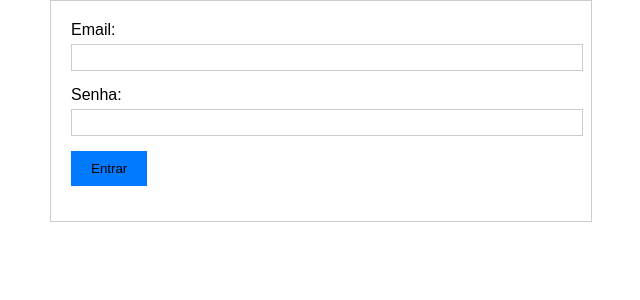
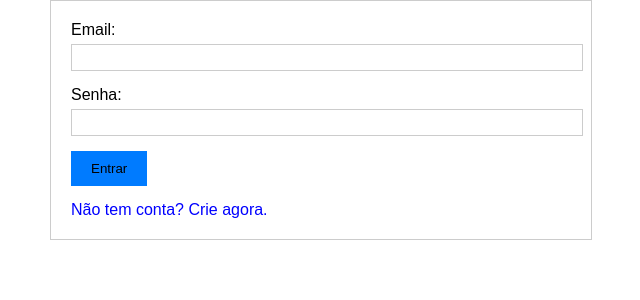
Before and after one commit to emanoelCarvalho/Delivery-app, a Vue app in the folder client/: page / in a window 1280 px wide. Shown: the top 300 px of the page, without its empty margins (319-959 px from the left). Built offline with nearby package versions, Linux system fonts and the light colour scheme.

Commit message:
:feat: Implementação do roteamento.

```diff
--- a/client/public/index.html
+++ b/client/public/index.html
@@ -5,7 +5,7 @@
     <meta http-equiv="X-UA-Compatible" content="IE=edge">
     <meta name="viewport" content="width=device-width,initial-scale=1.0">
     <link rel="icon" href="<%= BASE_URL %>favicon.ico">
-    <title><%= htmlWebpackPlugin.options.title %></title>
+    <title>ChefDigital</title>
   </head>
   <body>
     <noscript>
--- a/client/src/App.vue
+++ b/client/src/App.vue
@@ -1,18 +1,10 @@
 <template>
   <div>
-
-    <Login />
-    <main>
-      <router-view></router-view>
-    </main>
-    <!-- <Cadastro /> -->
+    <RouterView />
   </div>
 </template>
 
 <script>
-import Cadastro from './components/Cadastro.vue';
-import Login from './components/Login.vue';
-
 
 export default {
   name: 'App',
@@ -21,10 +13,11 @@ export default {
 
     };
   },
-  components: {
-    Login,
-    Cadastro,
-}
+  methods: {
+    alterRoute() {
+      this.$router.push({name: 'register'})
+    }
+  }
 }
 </script>
 
--- a/client/src/components/Login.vue
+++ b/client/src/components/Login.vue
@@ -13,7 +13,11 @@
     <div class="form-group">
       <button @click="login">Entrar</button>
     </div>
+    <div>
+      <a @click="alterRoute()">Não tem conta? Crie agora.</a>
+    </div>
   </div>
+  <RouterView />
 </template>
 
 <script>
@@ -55,6 +59,9 @@ export default {
         alert('Erro ao fazer login. Por favor, tente novamente mais tarde.');
       }
     },
+      alterRoute() {
+        this.$router.push({name: 'register'})
+      }
   },
 };
 </script>
@@ -87,4 +94,8 @@ button {
   border: none;
   background-color: #007bff;
 }
+
+a{
+  color: blue;
+}
 </style>
--- a/client/src/main.js
+++ b/client/src/main.js
@@ -1,7 +1,10 @@
 import { createApp } from 'vue'
 import App from './App.vue'
 import axios from 'axios'
+import router from './routes';
 
 axios.defaults.baseURL = "http://localhost:3000";
 
-createApp(App).mount('#app')
+const app = createApp(App)
+app.use(router)
+app.mount('#app')
--- /dev/null
+++ b/client/src/routes/index.js
@@ -0,0 +1,19 @@
+import { createRouter, createWebHistory } from 'vue-router';
+
+const router = createRouter({
+    history: createWebHistory(''),
+    routes: [
+      {
+        path: '/',
+        name: 'home',
+        component: () => import('../components/Login.vue'),
+      },
+      {
+        path: '/register',
+        name: 'register',
+        component: () => import('@/components/Cadastro.vue')
+      },
+    ]
+  })
+
+  export default router
```
Also changed, not shown: client/src/router/index.js (deleted), 1 other file (tests, documents, lock files or other folders).
